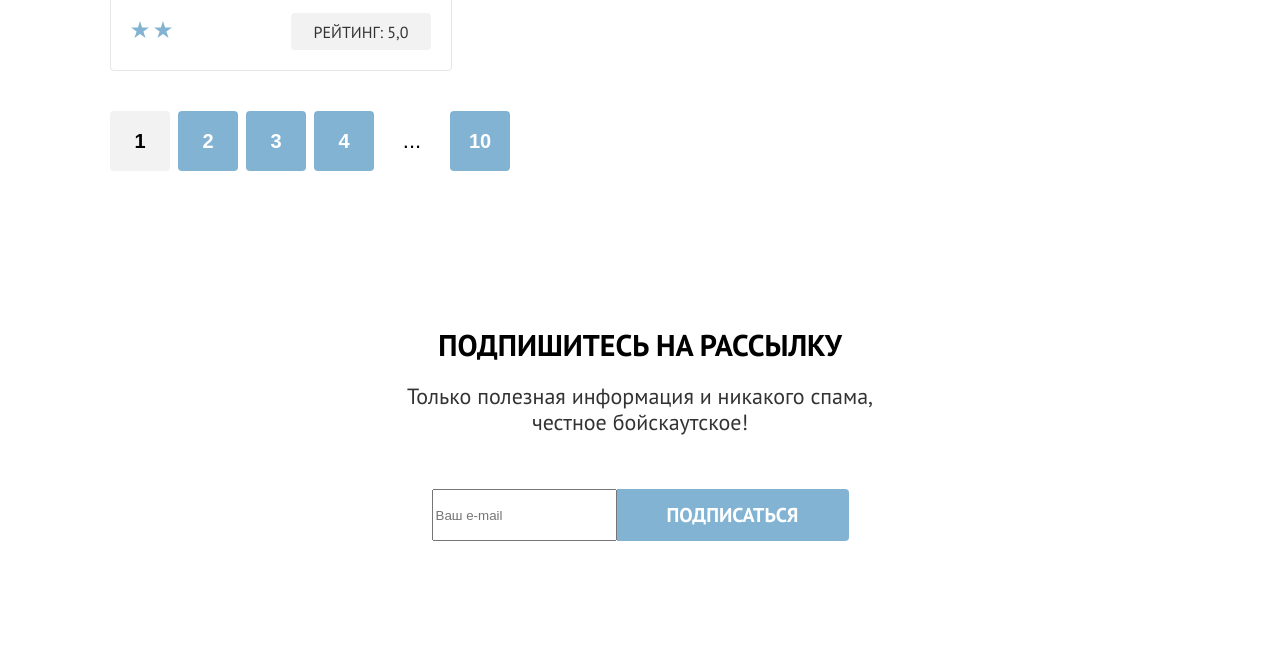
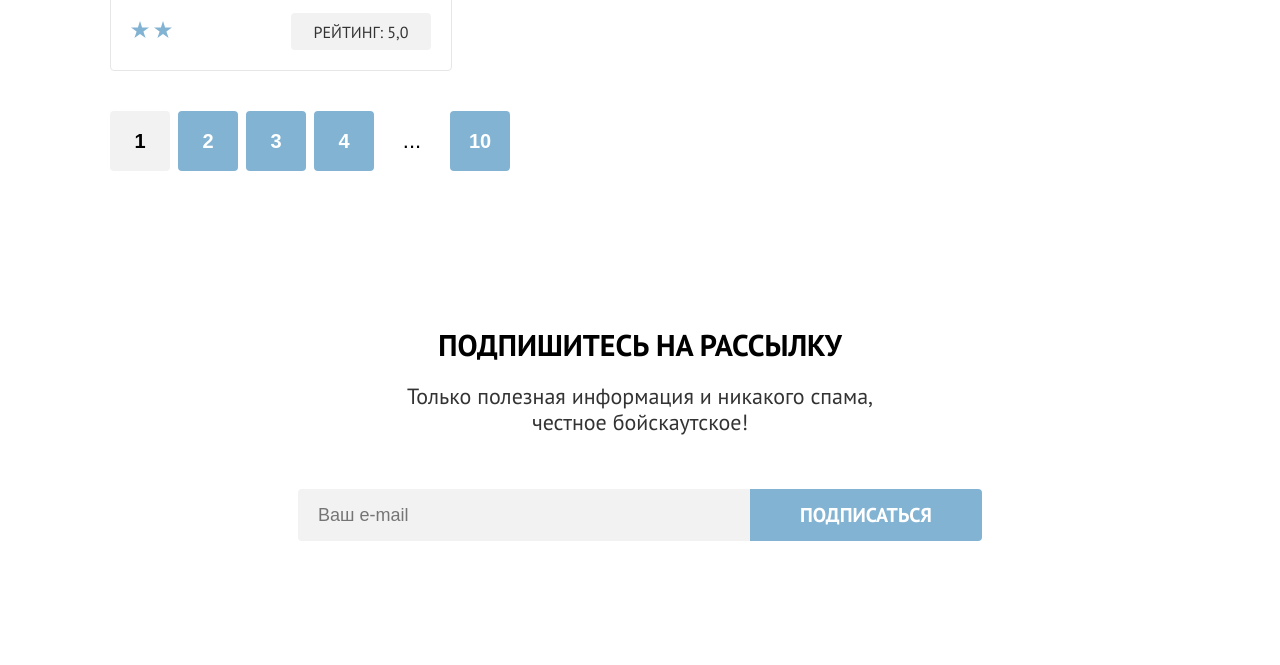
Before and after one commit to htmlacademy-htmlcss/2417021-sedona-1, a plain HTML site: page catalog.html in a window 1280 px wide. Shown: the part 1453-2118 px from the top of the page. Drawn offline with Linux system fonts and the light colour scheme.

Commit message:
Добавляет сетку страниц и крупных блоков на флексах.
Добавил корректировку по полю для "мыла".

```diff
--- a/catalog.html
+++ b/catalog.html
@@ -328,7 +328,7 @@
         <form class="newsletter-form" action="https://echo.htmlacademy.ru/" method="post">
 
           <label for="newsletter-email"></label>
-          <input class="field" placeholder="Ваш e-mail" type="email" name="newsletter-email" id="newsletter-email" required>
+          <input class="email-field" placeholder="Ваш e-mail" type="email" name="newsletter-email" id="newsletter-email" required>
 
           <button class="button button-subscribe" type="submit">
             Подписаться
```
